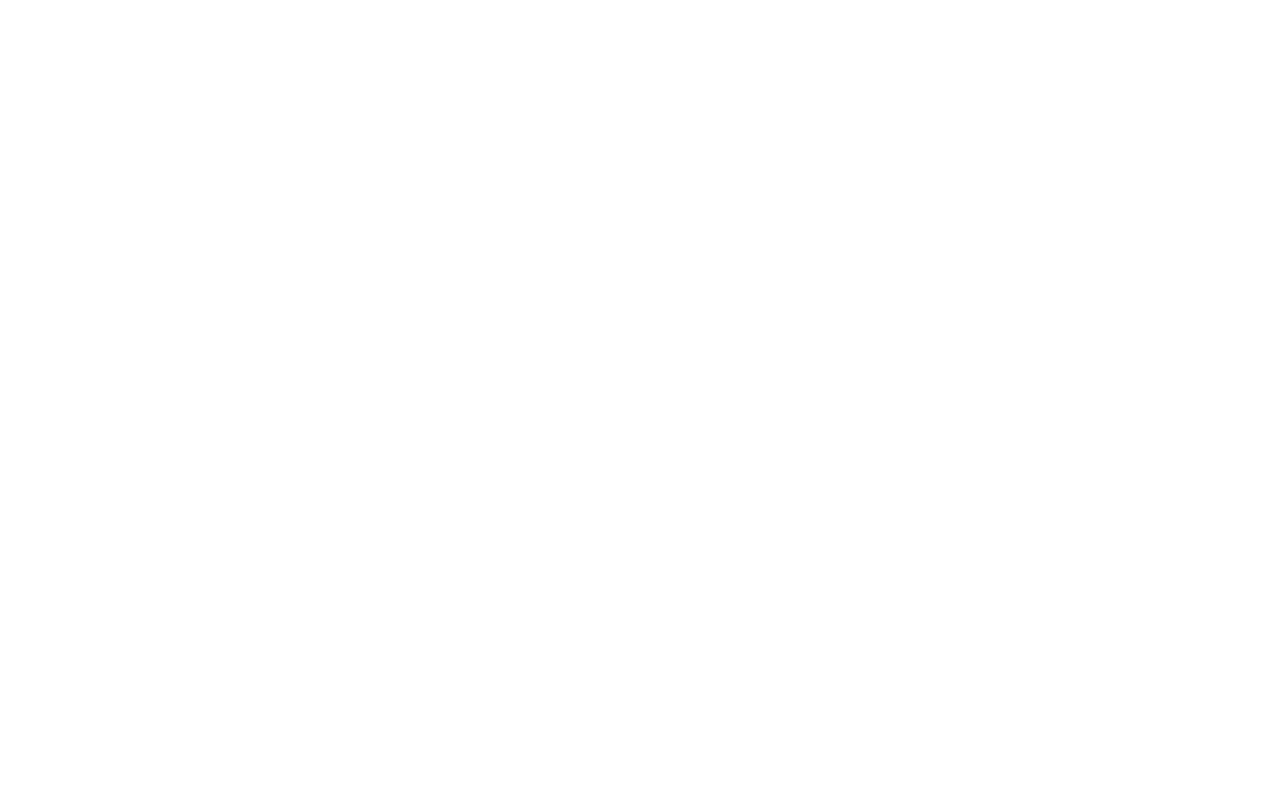
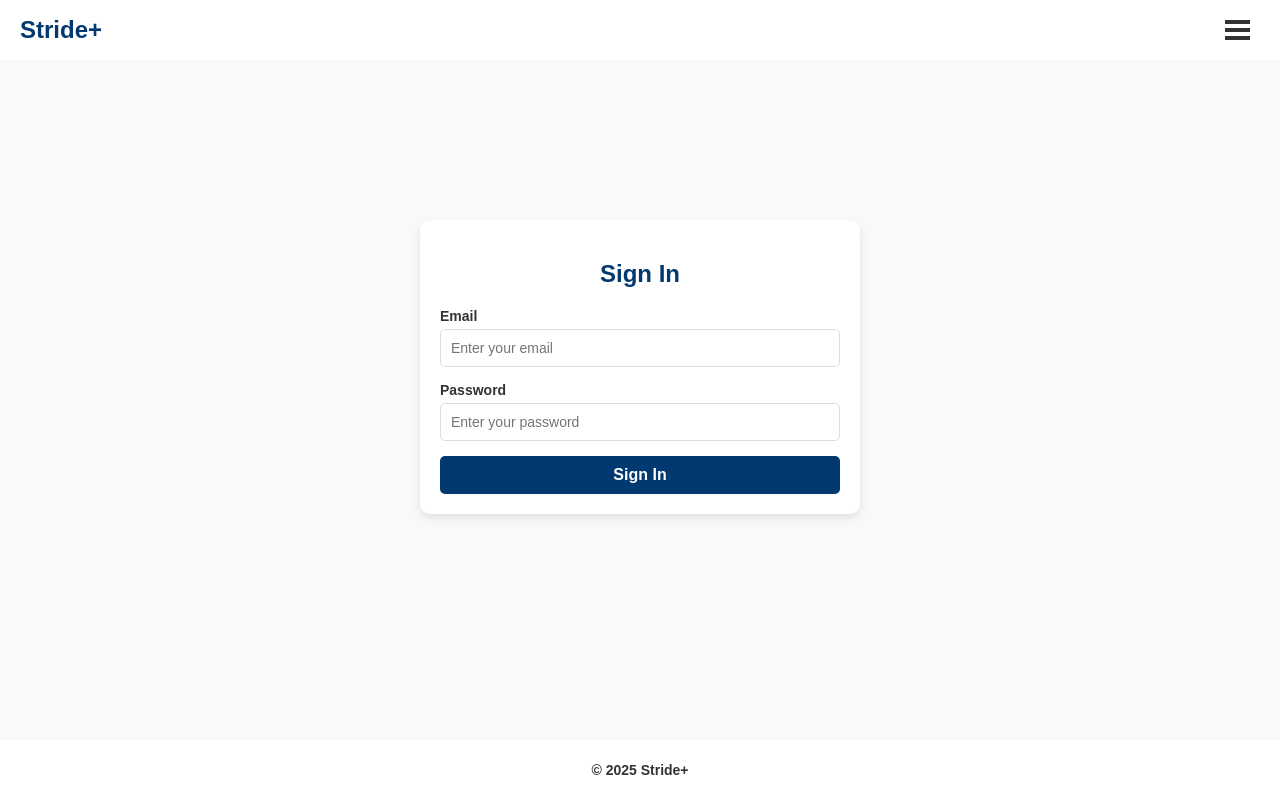
Before and after one commit to baggy102/stride-plus-web, a React (Create React App) app: page /signIn in a window 1280 px wide. Before the commit this address had no page. Built offline with nearby package versions, Linux system fonts and the light colour scheme.

Commit message:
feature/signIn, signUp 페이지 추가

```diff
--- a/src/App.tsx
+++ b/src/App.tsx
@@ -6,6 +6,8 @@
 import UserPage from './pages/user';
 import WritePost from './pages/writePost';
 import UploadPost from './pages/uploadPost';
+import SignUp from './pages/signUp';
+import SignIn from './pages/signIn';
 
 function App() {
   return (
@@ -16,6 +18,8 @@
         <Route path="/mainpage" element={<MainPage />} />
         <Route path="/user/:userId" element={<UserPage />} />
         <Route path="/uploadPost" element={<UploadPost />} />
+        <Route path="/signIn" element={<SignIn />} />
+        <Route path="/signUp" element={<SignUp />} />
       </Routes>
     </div>
   );
--- a/src/components/header.tsx
+++ b/src/components/header.tsx
@@ -1,5 +1,5 @@
 import React, { useState } from 'react';
-import { useNavigate } from 'react-router-dom'; // useNavigate import
+import { useNavigate, Link } from 'react-router-dom'; // Link import
 
 const Header: React.FC = () => {
   const [isMenuOpen, setIsMenuOpen] = useState(false);
@@ -11,7 +11,10 @@
 
   return (
     <header>
-      <h1>Stride+</h1>
+      {/* 로고를 클릭하면 메인 페이지로 이동 */}
+      <Link to="/" style={{ textDecoration: 'none', color: 'inherit' }}>
+        <h1>Stride+</h1>
+      </Link>
 
       {/* 햄버거 메뉴 버튼 */}
       <button className="menu-toggle" onClick={toggleMenu}>
@@ -22,9 +25,9 @@
 
       {/* 메뉴가 열렸을 때 나타날 메뉴 */}
       {isMenuOpen && (
-        <div className="menu">
-          <a href="/signup">Signup</a>
-          <a href="/signin">Signin</a>
+        <div className="menu" style={{ position: 'absolute', zIndex: 1001 }}>
+          <Link to="/signin" className="header-link">Sign In</Link>
+          <Link to="/signup" className="header-link">Sign Up</Link>
         </div>
       )}
     </header>
--- a/src/pages/home.tsx
+++ b/src/pages/home.tsx
@@ -16,13 +16,13 @@
 
       <main onClick={handleMainClick}> {/* main 부분 클릭 시 handleMainClick 호출 */}
         <img
-          src={process.env.PUBLIC_URL + '/main-running-track.jpg'}
+          src={process.env.PUBLIC_URL + '/main-track.jpg'}
           alt="Track"
         />
       </main>
 
       <footer>
-        <p></p>
+        <p>© 2025 Stride+</p>
       </footer>
     </div>
   );
--- a/src/pages/main.tsx
+++ b/src/pages/main.tsx
@@ -45,7 +45,7 @@
     id: 1,
     userId: 1,
     userProfile: process.env.PUBLIC_URL + '/sneaker.png',
-    image: process.env.PUBLIC_URL + '/main-running-track.jpg',
+    image: process.env.PUBLIC_URL + '/run.jpg',
     location: '강남구, 서울',
     comments: 20,
     likes: 100,
@@ -121,7 +121,7 @@
               <p className="modal-title">{selectedPost.title}</p>
               <p className="modal-distance">{`Distance: ${selectedPost.distance}`}</p>
               <p className="modal-time">{`Time: ${selectedPost.time}`}</p>
-              <p className="modal-footer-text">Wide your stride</p>
+              <p className="modal-footer-text">Widen your stride</p>
             </div>
 
             <button className="modal-close-button" onClick={closeModal}>
--- /dev/null
+++ b/src/pages/signIn.tsx
@@ -0,0 +1,58 @@
+import React, { useState } from 'react';
+import { useNavigate } from 'react-router-dom';
+import Header from '../components/header'; // Header 컴포넌트 import
+import Footer from '../components/footer'; // Footer 컴포넌트 import
+import '../styles/auth.css'; // 동일한 스타일 파일 사용
+
+const SignIn = () => {
+  const [email, setEmail] = useState('');
+  const [password, setPassword] = useState('');
+  const navigate = useNavigate();
+
+  const handleSubmit = (e: React.FormEvent) => {
+    e.preventDefault();
+    if (email === 'test@example.com' && password === 'password') {
+      alert('Login successful!');
+      navigate('/'); // 메인 페이지로 이동
+    } else {
+      alert('Invalid email or password');
+    }
+  };
+
+  return (
+    <div className="auth-page">
+      <Header /> {/* 헤더 추가 */}
+      <div className="auth-container">
+        <h2 className="auth-title">Sign In</h2>
+        <form onSubmit={handleSubmit} className="auth-form">
+          <div className="form-group">
+            <label htmlFor="email">Email</label>
+            <input
+              type="email"
+              id="email"
+              value={email}
+              onChange={(e) => setEmail(e.target.value)}
+              placeholder="Enter your email"
+              required
+            />
+          </div>
+          <div className="form-group">
+            <label htmlFor="password">Password</label>
+            <input
+              type="password"
+              id="password"
+              value={password}
+              onChange={(e) => setPassword(e.target.value)}
+              placeholder="Enter your password"
+              required
+            />
+          </div>
+          <button type="submit" className="auth-button">Sign In</button>
+        </form>
+      </div>
+      <Footer /> {/* 푸터 추가 */}
+    </div>
+  );
+};
+
+export default SignIn;
--- /dev/null
+++ b/src/pages/signUp.tsx
@@ -0,0 +1,51 @@
+import React, { useState } from 'react';
+import Header from '../components/header';
+import Footer from '../components/footer';
+import '../styles/auth.css'; // 공통 스타일 파일
+
+const SignUp = () => {
+  const [email, setEmail] = useState('');
+  const [password, setPassword] = useState('');
+
+  const handleSubmit = (e: React.FormEvent) => {
+    e.preventDefault();
+    alert(`Sign Up with Email: ${email}, Password: ${password}`);
+  };
+
+  return (
+    <div className="auth-page">
+      <Header />
+      <div className="auth-container">
+        <h2 className="auth-title">Sign Up</h2>
+        <form onSubmit={handleSubmit} className="auth-form">
+          <div className="form-group">
+            <label htmlFor="email">Email</label>
+            <input
+              type="email"
+              id="email"
+              value={email}
+              onChange={(e) => setEmail(e.target.value)}
+              placeholder="Enter your email"
+              required
+            />
+          </div>
+          <div className="form-group">
+            <label htmlFor="password">Password</label>
+            <input
+              type="password"
+              id="password"
+              value={password}
+              onChange={(e) => setPassword(e.target.value)}
+              placeholder="Enter your password"
+              required
+            />
+          </div>
+          <button type="submit" className="auth-button">Sign Up</button>
+        </form>
+      </div>
+      <Footer />
+    </div>
+  );
+};
+
+export default SignUp;
--- /dev/null
+++ b/src/styles/auth.css
@@ -0,0 +1,79 @@
+/* 페이지 스타일 */
+.auth-page {
+    font-family: Arial, sans-serif;
+    background-color: #f9f9f9;
+    min-height: 100vh;
+    display: flex;
+    flex-direction: column;
+    align-items: center;
+  }
+
+  /* 컨테이너 스타일 */
+  .auth-container {
+    width: 90%;
+    max-width: 400px;
+    background-color: white;
+    border-radius: 10px;
+    box-shadow: 0 4px 8px rgba(0, 0, 0, 0.1);
+    padding: 20px;
+    position: relative; /* 위치 조정을 위해 relative 설정 */
+    top: 20vh;
+  }
+
+  /* 제목 스타일 */
+  .auth-title {
+    font-size: 24px;
+    font-weight: bold;
+    color: #013970;
+    text-align: center;
+    margin-bottom: 20px;
+  }
+
+  /* 폼 스타일 */
+  .auth-form {
+    display: flex;
+    flex-direction: column;
+    gap: 15px;
+  }
+
+  .form-group {
+    display: flex;
+    flex-direction: column;
+  }
+
+  .form-group label {
+    font-size: 14px;
+    font-weight: bold;
+    margin-bottom: 5px;
+    color: #333;
+  }
+
+  .form-group input {
+    padding: 10px;
+    font-size: 14px;
+    border: 1px solid #ddd;
+    border-radius: 5px;
+  }
+
+  .form-group input:focus {
+    outline: none;
+    border-color: #013970;
+    box-shadow: 0 0 4px rgba(1, 57, 112, 0.3);
+  }
+
+  /* 버튼 스타일 */
+  .auth-button {
+    padding: 10px 20px;
+    font-size: 16px;
+    font-weight: bold;
+    color: white;
+    background-color: #013970;
+    border: none;
+    border-radius: 5px;
+    cursor: pointer;
+    text-align: center;
+  }
+
+  .auth-button:hover {
+    background-color: #012a5c;
+  }
--- a/src/styles/main.css
+++ b/src/styles/main.css
@@ -3,7 +3,6 @@
   display: flex;
   flex-direction: column;
   align-items: center;
-  padding: 20px;
 }
 
 /* 헤더 스타일 */
```
Also changed, not shown: public/main-track.jpg (added), public/run.jpg (added).
